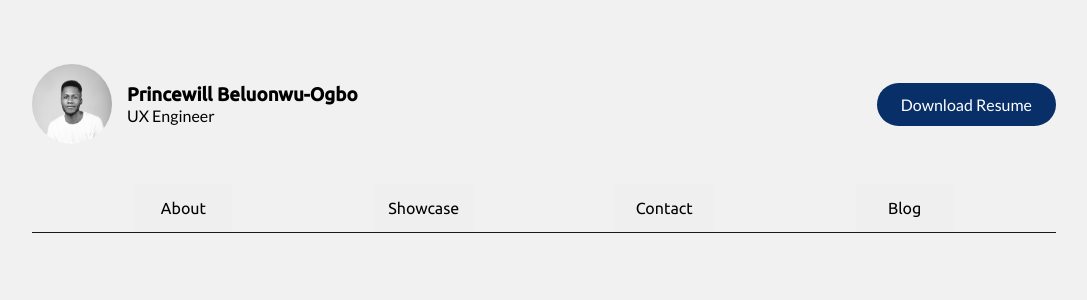
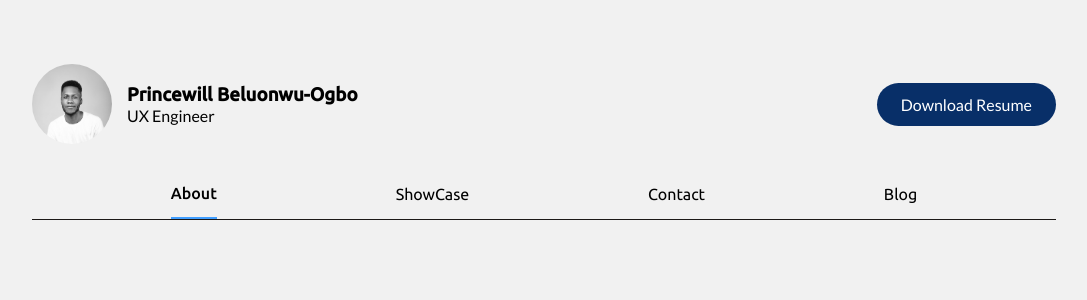
Before and after one commit to zubbyzillion/Portfolio, a React (Vite) app in the folder personal-portfolio/: page / in a window 1280 px wide. Shown: the top 300 px of the page, without its empty margins (96-1183 px from the left). Built offline with nearby package versions, Linux system fonts and the light colour scheme.

Commit message:
Added navigation_data_list_w

```diff
--- a/personal-portfolio/src/App.jsx
+++ b/personal-portfolio/src/App.jsx
@@ -62,18 +62,19 @@ function Navigation() {
   return (
     <div className="navigation_list_section">
       <div className="navigation_list">
-        <button key="about" onClick={handleNavigation} className= {navigation ? "btn_navigation_active" : ""} id="#About">
+      {/* <button key="about" onClick={handleNavigation} className= {navigation ? "btn_navigation_active" : ""} id="#About">
           <li className="navigation_active_list" id="#About">About</li>
-        </button>
-        <button key="showcase" onClick={handleNavigation} className={navigation ? "btn_navigation_active" : ""} id="#Showcase">
-          <li className="active" id="#Showcase">Showcase</li>
-        </button>
-        <button key="contact" onClick={handleNavigation} className={navigation ? "btn_navigation_active" : ""} id="#Contact">
-          <li className="active" id="#Contact">Contact</li>
-        </button>
-        <button key="blog" onClick={handleNavigation} className={navigation ? "btn_navigation_active" : ""} id="#Blog">
-          <li className="active" id="#Blog">Blog</li>
-        </button>
+        </button> */}
+        <div className="navigation_data_list_w">
+          <input type="radio" name="navaigation_data_list" value="about" id="#About" className="active" checked />
+          <label for="about">About</label>
+          <input type="radio" name="navaigation_data_list" value="about" id="#ShowCase" className="active" />
+          <label for="showcase">ShowCase</label>
+          <input type="radio" name="navaigation_data_list" value="about" id="#Contact" className="active" />
+          <label for="contact">Contact</label>
+          <input type="radio" name="navaigation_data_list" value="about" id="#Blog" className="active" />
+          <label for="blog">Blog</label>
+        </div>
       </div>
     </div>
   );
--- a/personal-portfolio/src/sass/abstract/_animations.scss
+++ b/personal-portfolio/src/sass/abstract/_animations.scss
@@ -0,0 +1,21 @@
+@keyframes dropAnim {
+    0% {
+        position: absolute;
+        overflow: hidden;
+        top: -500px;
+        // transition-delay: 45s;
+        opacity: 0;
+    }
+
+    50% {
+        top: 0px;
+        opacity: 1;
+        transition-delay: 90s;
+    }
+
+    100% {
+        position: relative;
+        top: 60px;
+        opacity: 1;
+    }
+}
--- a/personal-portfolio/src/sass/components/_navigation.scss
+++ b/personal-portfolio/src/sass/components/_navigation.scss
@@ -6,13 +6,7 @@
     border-bottom: 1px solid $color-black;
 
     .navigation_list {
-        min-width: -webkit-fill-available;
-        display: flex;
-        gap: 4rem;
-        align-items: center;
-        justify-content: space-evenly;
-        // padding-bottom: 1.5rem;
-        list-style-type: none;
+        width: 100%;
         font-family: $font-primary;
 
         button {
@@ -42,5 +36,33 @@
                 border-bottom: 3px solid $color-light-blue;
             }
         }
+
+        .navigation_data_list_w {
+            display: flex;
+            align-items: center;
+            justify-content: space-evenly;
+            -webkit-full-screen: -webkit-fill-available;
+            gap: 4rem;
+
+            &>input[type="radio"] {
+                display: none;
+
+                &:checked + label {
+                    font-weight: 500;
+                    border-bottom: 2px solid $color-light-blue;
+                }
+            }
+
+        }
+        .navigation_data_list_w>label {
+            cursor: pointer;
+            padding-bottom: 1.5rem;
+            font-family: $font-primary;
+            transition: 0.6s;
+
+        }
+        // .active {
+        //     border-bottom: 2px solid $color-light-blue;
+        // }
     }
 }
--- a/personal-portfolio/src/sass/pages/_home.scss
+++ b/personal-portfolio/src/sass/pages/_home.scss
@@ -31,17 +31,21 @@
 .resume_btn {
     .resume_btn_link {
         display: flex;
+        align-items: center;
+        align-content: center;
         justify-content: center;
-        align-items: center;
         text-decoration: none;
         color: $color-white;
         background-color: $color-dark-blue;
         padding: 1.2rem 2.4rem;
         border-radius: 2.4rem;
 
-        transition: all .2s ease-in;
+        transition: all .6s ease-in;
 
         &:hover {
+            // display: flex;
+            // align-items: center;
+            // justify-items: center;
             background-color: $color-light-blue;
 
             // font-family: Material Icons;
@@ -57,28 +61,6 @@
                 content: "\e2c4";
                 overflow: hidden;
             }
-
-            @keyframes dropAnim {
-                0% {
-                    position: absolute;
-                    overflow: hidden;
-                    top: -500px;
-                    // transition-delay: 45s;
-                    opacity: 0;
-                }
-
-                50% {
-                    top: 0px;
-                    opacity: 1;
-                    transition-delay: 90s;
-                }
-
-                100% {
-                    position: relative;
-                    top: 60px;
-                    opacity: 1;
-                }
-            }
         }
     }
 }
```
